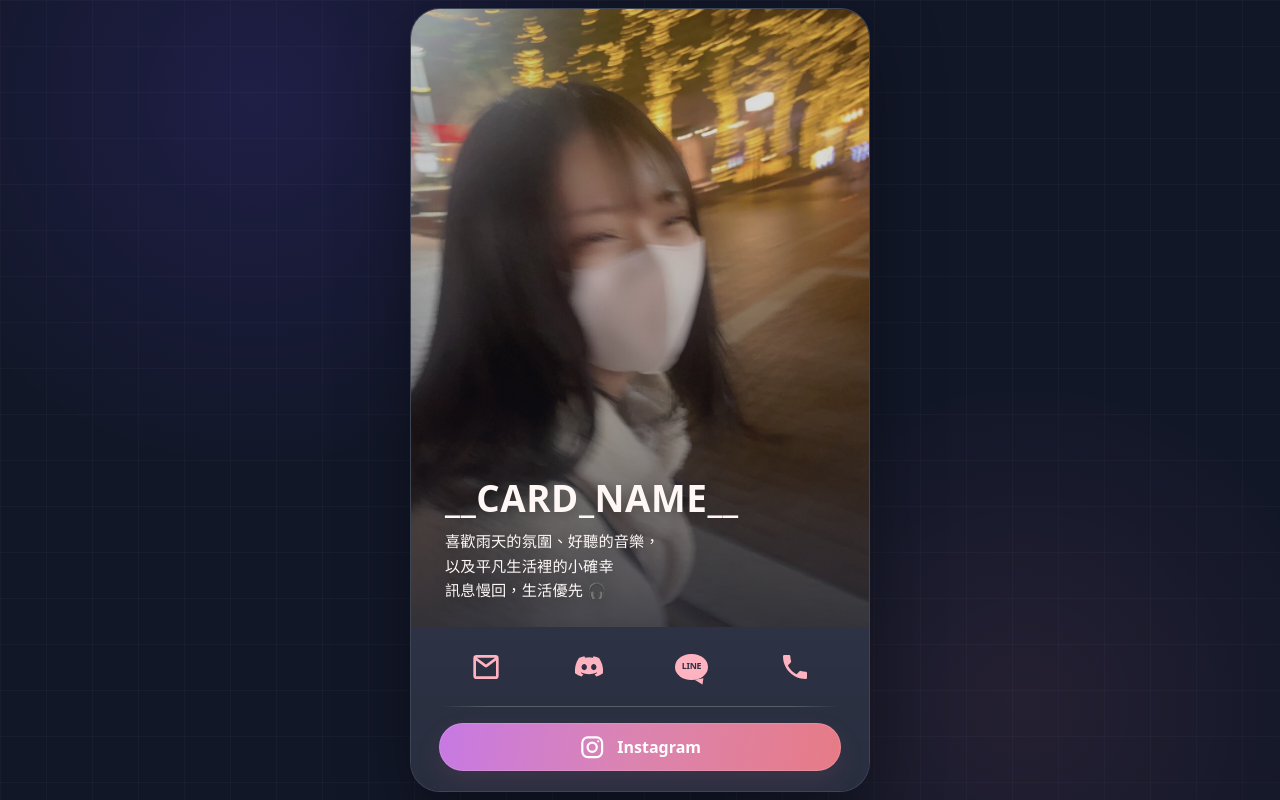
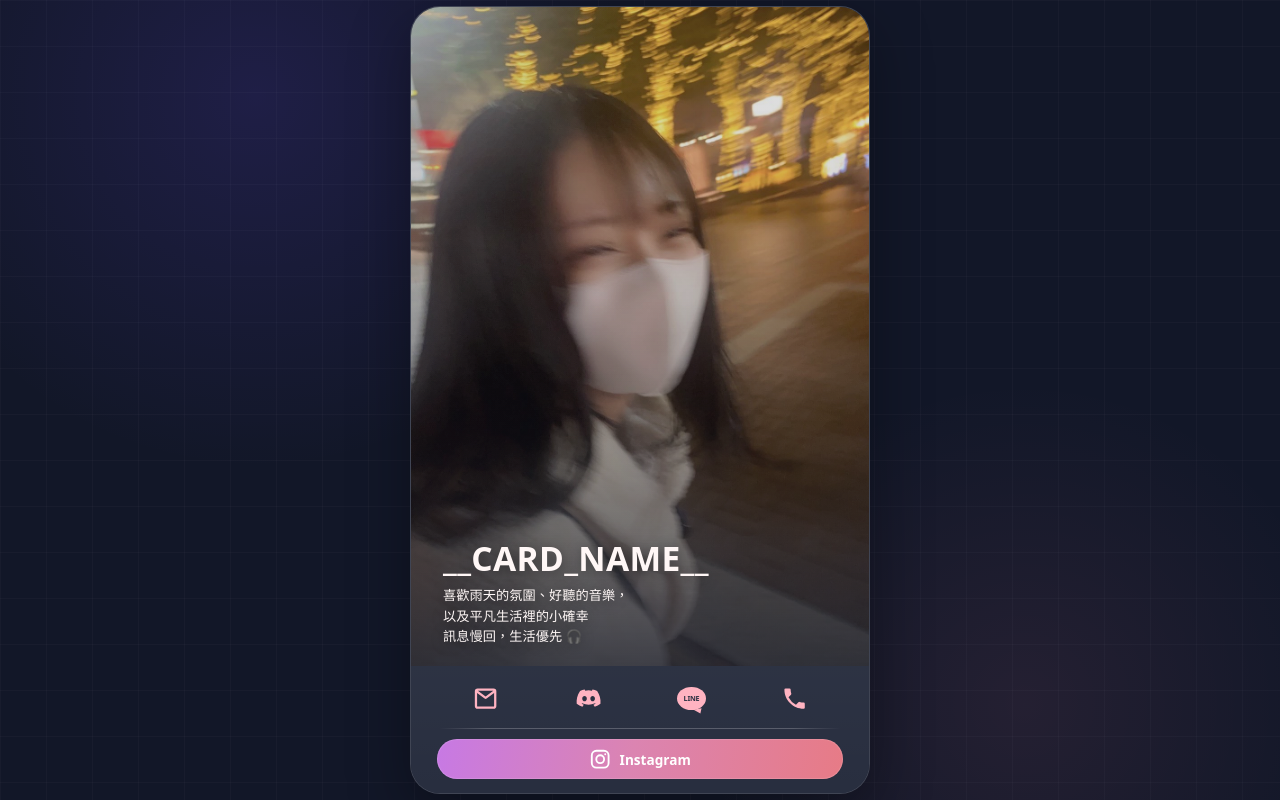
Before and after one commit to FA01-bot/k7x9m2q4v8, a plain HTML site: page site/index.template.html in a window 1280 px wide. Drawn offline with Linux system fonts and the light colour scheme.

Commit message:
Update index.template.html

```diff
--- a/site/index.template.html
+++ b/site/index.template.html
@@ -9,15 +9,18 @@
   <meta name="theme-color" content="#151a2d">
   <title>__CARD_NAME__｜個人名片</title>
 
+
   <style>
     :root{
       color-scheme: dark;
       --page:#121728;
       --panel:#282e3f;
       --text:#fff7f6;
-      --muted:#e7dfe2;
       --pink:#ffb3c1;
-      --line:rgba(255,255,255,.16);
+
+      /* JS 會用 visualViewport 的真正可視範圍更新這兩個值 */
+      --vwpx:100vw;
+      --vhpx:100vh;
     }
 
     *{box-sizing:border-box}
@@ -25,20 +28,24 @@
     html,body{
       margin:0;
       width:100%;
-      min-height:100%;
+      height:100%;
+      overflow:hidden;
+      background:var(--page);
+    }
+
+    html{
+      -webkit-text-size-adjust:100%;
+      text-size-adjust:100%;
     }
 
     body{
-      height:100dvh;
-      overflow:hidden;
-      display:grid;
-      place-items:center;
-      padding:max(8px, env(safe-area-inset-top)) max(8px, env(safe-area-inset-right)) max(8px, env(safe-area-inset-bottom)) max(8px, env(safe-area-inset-left));
       color:var(--text);
 
-      /* 跟著裝置/系統使用者設定的預設字體 */
+      /*
+        網頁能要求「系統 UI 字體」，但 Chrome/Safari 不一定會把
+        手機主題商店或 OEM 自訂字體暴露給網頁。
+      */
       font-family:system-ui,-apple-system,BlinkMacSystemFont,"Segoe UI",sans-serif;
-      font-size:100%;
 
       background:
         linear-gradient(rgba(255,255,255,.025) 1px, transparent 1px),
@@ -49,25 +56,44 @@
       background-size:46px 46px,46px 46px,auto,auto,auto;
     }
 
+    .viewport{
+      width:var(--vwpx);
+      height:var(--vhpx);
+      display:grid;
+      place-items:center;
+      overflow:hidden;
+      padding:
+        max(6px, env(safe-area-inset-top))
+        max(6px, env(safe-area-inset-right))
+        max(6px, env(safe-area-inset-bottom))
+        max(6px, env(safe-area-inset-left));
+    }
+
     .card{
-      width:min(94vw,460px);
-      height:min(calc(100dvh - 16px),900px);
+      /*
+        不使用固定 650px/760px 高度。
+        整張卡直接以「目前瀏覽器真正可見高度」為上限。
+      */
+      width:min(calc(var(--vwpx) - 12px),460px);
+      height:min(calc(var(--vhpx) - 12px),900px);
       min-height:0;
+
       display:flex;
       flex-direction:column;
       overflow:hidden;
-      border-radius:clamp(20px,3.2vw,30px);
+
+      border-radius:clamp(18px,3vw,30px);
       border:1px solid rgba(255,255,255,.14);
       background:#202638;
-      box-shadow:0 24px 70px rgba(0,0,0,.36);
+      box-shadow:0 20px 60px rgba(0,0,0,.34);
     }
 
     .hero{
       position:relative;
-      flex:1 1 auto;
+      flex:1 1 0;
       min-height:0;
+      overflow:hidden;
       background:#303648;
-      overflow:hidden;
     }
 
     .hero img{
@@ -88,52 +114,53 @@
       background:
         linear-gradient(
           180deg,
-          rgba(20,24,38,.03) 0%,
-          rgba(20,24,38,.06) 38%,
-          rgba(20,24,38,.28) 66%,
-          rgba(28,32,45,.76) 100%
+          rgba(20,24,38,.02) 0%,
+          rgba(20,24,38,.06) 35%,
+          rgba(20,24,38,.30) 66%,
+          rgba(28,32,45,.80) 100%
         ),
-        linear-gradient(90deg, rgba(20,24,38,.10), transparent 55%);
+        linear-gradient(90deg,rgba(20,24,38,.10),transparent 58%);
       pointer-events:none;
     }
 
     .intro{
       position:absolute;
       z-index:2;
-      left:clamp(18px,6vw,34px);
-      right:clamp(18px,5vw,28px);
-      bottom:clamp(16px,3dvh,34px);
-      text-shadow:0 2px 16px rgba(0,0,0,.42);
+      left:clamp(16px,5.8vw,32px);
+      right:clamp(16px,5vw,26px);
+      bottom:clamp(12px,2.6vh,28px);
+      text-shadow:0 2px 14px rgba(0,0,0,.42);
     }
 
     .name{
-      margin:0 0 clamp(7px,1.4dvh,14px);
-      font:inherit;
-      font-size:clamp(1.85rem,4.6dvh,2.75rem);
+      margin:0 0 clamp(5px,1.15vh,11px);
+      font-family:inherit;
+      font-size:clamp(1.55rem,4.2vh,2.55rem);
       line-height:1.05;
       font-weight:800;
-      letter-spacing:.015em;
+      letter-spacing:.01em;
     }
 
     .bio{
       margin:0;
       max-width:365px;
-      font:inherit;
-      font-size:clamp(.78rem,1.9dvh,1.05rem);
-      line-height:1.62;
-      letter-spacing:.01em;
+      font-family:inherit;
+      font-size:clamp(.69rem,1.65vh,.98rem);
+      line-height:1.52;
       font-weight:500;
+      letter-spacing:.005em;
       color:#fff8f7;
     }
 
     .contact-panel{
       flex:0 0 auto;
       padding:
-        clamp(12px,2.1dvh,24px)
-        clamp(16px,5vw,28px)
-        clamp(14px,2.5dvh,28px);
+        clamp(8px,1.55vh,18px)
+        clamp(14px,4.8vw,26px)
+        clamp(9px,1.7vh,20px);
+
       background:
-        linear-gradient(180deg, rgba(255,255,255,.025), rgba(255,255,255,0)),
+        linear-gradient(180deg,rgba(255,255,255,.025),rgba(255,255,255,0)),
         var(--panel);
     }
 
@@ -141,8 +168,8 @@
       display:grid;
       grid-template-columns:repeat(4,1fr);
       align-items:center;
-      gap:clamp(6px,1.8vw,10px);
-      margin:0 auto clamp(10px,2dvh,22px);
+      gap:6px;
+      margin:0 auto clamp(6px,1.25vh,14px);
     }
 
     .quick{
@@ -153,34 +180,29 @@
       text-decoration:none;
       display:grid;
       place-items:center;
-      min-height:clamp(40px,5.8dvh,58px);
-      border-radius:16px;
-      transition:transform .14s ease, background .14s ease;
+      min-height:clamp(34px,4.9vh,50px);
+      border-radius:14px;
       -webkit-tap-highlight-color:transparent;
     }
 
-    .quick:active{
-      transform:scale(.94);
-      background:rgba(255,255,255,.05);
-    }
-
     .quick svg{
-      width:clamp(27px,4dvh,36px);
-      height:clamp(27px,4dvh,36px);
+      width:clamp(24px,3.4vh,32px);
+      height:clamp(24px,3.4vh,32px);
       display:block;
       fill:currentColor;
     }
 
     .line-bubble{
-      width:clamp(30px,4.1dvh,36px);
-      height:clamp(24px,3.3dvh,29px);
+      width:clamp(27px,3.6vh,32px);
+      height:clamp(21px,2.9vh,26px);
       border-radius:50%;
       display:grid;
       place-items:center;
       position:relative;
       background:var(--pink);
       color:#2c3142;
-      font-size:clamp(.48rem,1.1dvh,.64rem);
+      font-family:inherit;
+      font-size:clamp(.42rem,.9vh,.55rem);
       line-height:1;
       letter-spacing:-.03em;
       font-weight:900;
@@ -190,8 +212,8 @@
       content:"";
       position:absolute;
       right:4px;
-      bottom:-5px;
-      border-width:6px 2px 0 7px;
+      bottom:-4px;
+      border-width:5px 2px 0 6px;
       border-style:solid;
       border-color:var(--pink) transparent transparent transparent;
       transform:rotate(-10deg);
@@ -199,36 +221,30 @@
 
     .divider{
       height:1px;
-      margin:0 2px clamp(10px,2dvh,20px);
-      background:linear-gradient(90deg, transparent, rgba(255,255,255,.22) 12%, rgba(255,255,255,.22) 88%, transparent);
+      margin:0 2px clamp(6px,1.2vh,13px);
+      background:linear-gradient(90deg,transparent,rgba(255,255,255,.22) 12%,rgba(255,255,255,.22) 88%,transparent);
     }
 
     .instagram{
-      min-height:clamp(44px,6dvh,58px);
+      min-height:clamp(38px,5.1vh,50px);
       border-radius:999px;
       display:flex;
       align-items:center;
       justify-content:center;
-      gap:clamp(8px,2vw,12px);
+      gap:8px;
       color:#fff;
-      font:inherit;
-      font-size:clamp(.92rem,2dvh,1.15rem);
+      font-family:inherit;
+      font-size:clamp(.82rem,1.7vh,1.05rem);
       font-weight:700;
       text-decoration:none;
       background:linear-gradient(100deg,#c779e4 0%,#db84b1 48%,#e77b86 100%);
-      box-shadow:inset 0 0 0 1px rgba(255,255,255,.12), 0 12px 26px rgba(183,89,135,.13);
-      transition:transform .14s ease, filter .14s ease;
+      box-shadow:inset 0 0 0 1px rgba(255,255,255,.12);
       -webkit-tap-highlight-color:transparent;
     }
 
-    .instagram:active{
-      transform:scale(.985);
-      filter:brightness(.96);
-    }
-
     .instagram svg{
-      width:clamp(22px,3.3dvh,27px);
-      height:clamp(22px,3.3dvh,27px);
+      width:clamp(19px,2.8vh,24px);
+      height:clamp(19px,2.8vh,24px);
       fill:none;
       stroke:currentColor;
       stroke-width:2;
@@ -246,33 +262,36 @@
       border:0!important;
     }
 
-    @media (max-height:680px){
-      .card{width:min(92vw,420px)}
-      .intro{bottom:12px}
-      .name{font-size:clamp(1.55rem,4.6dvh,2.1rem);margin-bottom:5px}
-      .bio{font-size:clamp(.68rem,1.8dvh,.9rem);line-height:1.45}
-      .contact-panel{padding:9px 18px 11px}
-      .quick-actions{margin-bottom:7px}
-      .quick{min-height:36px}
-      .divider{margin-bottom:8px}
-      .instagram{min-height:40px}
+    /* 極矮裝置：再壓縮文字與功能區，優先保證整張卡完整出現 */
+    @media (max-height:620px){
+      .contact-panel{padding:6px 14px 7px}
+      .quick-actions{margin-bottom:4px}
+      .quick{min-height:30px}
+      .quick svg{width:22px;height:22px}
+      .divider{margin-bottom:4px}
+      .instagram{min-height:34px;font-size:.76rem}
+      .instagram svg{width:18px;height:18px}
+      .intro{bottom:8px}
+      .name{font-size:1.45rem;margin-bottom:4px}
+      .bio{font-size:.64rem;line-height:1.4}
     }
 
     @media (max-width:520px){
       .card{
-        width:100%;
-        height:calc(100dvh - 16px);
-        border-radius:22px;
+        width:calc(var(--vwpx) - 12px);
+        height:calc(var(--vhpx) - 12px);
+        border-radius:20px;
       }
     }
 
     @media (prefers-reduced-motion:reduce){
-      .quick,.instagram{transition:none}
+      *{scroll-behavior:auto!important}
     }
   </style>
 </head>
 
 <body>
+  <div class="viewport">
   <main class="card">
     <section class="hero">
       <img src="asset-01.jpg" alt="">
@@ -327,5 +346,26 @@
       </a>
     </section>
   </main>
+  </div>
+
+  <script>
+    (() => {
+      const root = document.documentElement;
+      const updateViewport = () => {
+        const vv = window.visualViewport;
+        const w = Math.round(vv ? vv.width : window.innerWidth);
+        const h = Math.round(vv ? vv.height : window.innerHeight);
+        root.style.setProperty("--vwpx", w + "px");
+        root.style.setProperty("--vhpx", h + "px");
+      };
+      updateViewport();
+      window.addEventListener("resize", updateViewport, {passive:true});
+      window.addEventListener("orientationchange", updateViewport, {passive:true});
+      if (window.visualViewport) {
+        window.visualViewport.addEventListener("resize", updateViewport, {passive:true});
+        window.visualViewport.addEventListener("scroll", updateViewport, {passive:true});
+      }
+    })();
+  </script>
 </body>
 </html>
```
